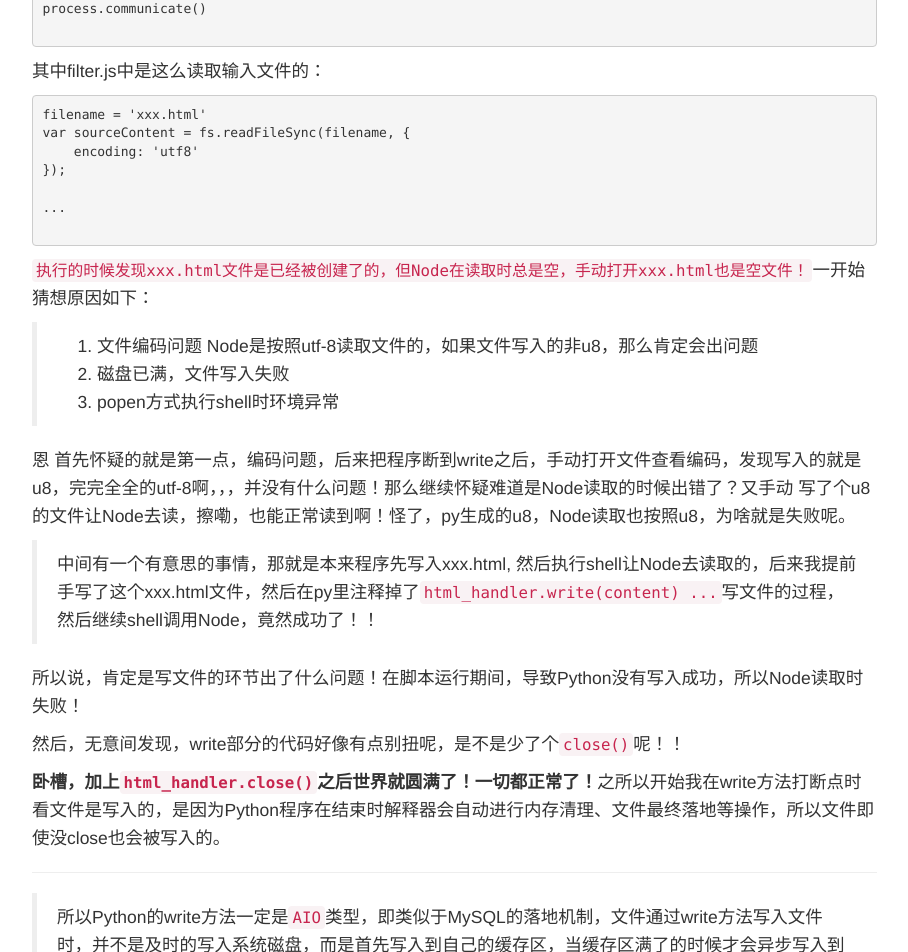
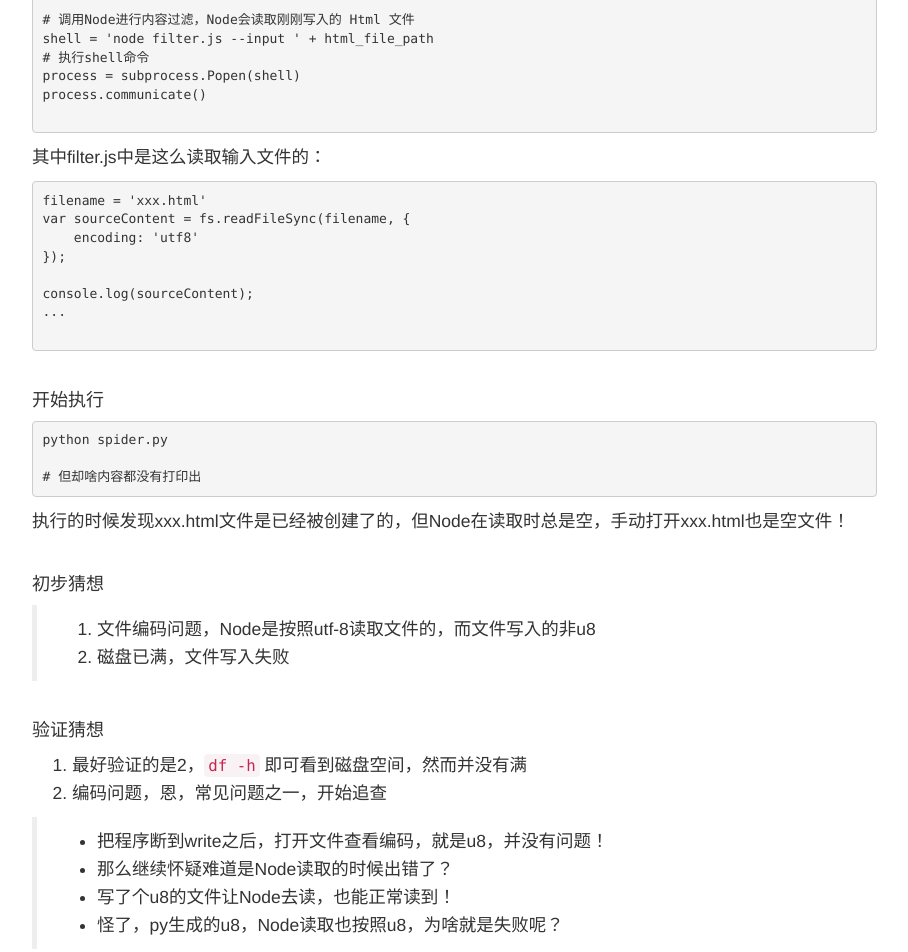
Before and after one commit to qishibo/qishibo.github.io, a Jekyll site: the page built from _posts/2017-04-11-python-write.md, in a window 1280 px wide and 1400 px high, scrolled down 850 px. Shown: the top 952 px of the window, without its empty margins (98-1006 px from the left). Built offline with Jekyll 4.4.1, drawn with Linux system fonts in a browser that asks for light colours; nearby versions of some CDN libraries; some of the changed text lies outside the part shown.

Commit message:
python write

````diff
--- a/_posts/2017-04-11-python-write.md
+++ b/_posts/2017-04-11-python-write.md
@@ -3,23 +3,21 @@
 title: Python write 函数写文件失败
 comments: 1
 code: 1
-keywords: Python, write, 文件写失败
-description: Python的write函数写入文件后，文件被创建，但内容为空
+keywords: Python Write Failed, python write, python文件写失败
+description: Python的write函数写入文件后，程序内立即进行读取操作，结果是文件被创建，但读取内容为空
 tags: [python]
 ---
 
-工作中涉及到了内容抓取的过程，用Python抓取对应的html页面，存储到本地文件，然后将本地文件的路径作为参数，调用本地Node进行杂质过滤和内容提取。大致过程是这样的：
+工作中涉及到了内容抓取的需求，用 Python 根据Url抓取对应的Html页面，并存储到本地文件，然后程序内继续将本地文件的路径作为参数，调用Node进行杂质过滤和内容提取。但怪的是在Python执行期间，已经完成了write操作，Node读取该文件的时候却得不到任何内容！这让我很尴尬
 
-``` shell
-# 抓取HTML文件写入xxx.html
-python spider.py --output xxx.html
-# Node读取xxx.html进行内容过滤 并将结果输出到标准输出
-node filter.js --input xxx.html
-```
 
-然后今天要说的坑出现在Python逻辑部分，伪代码如下
+## 复现情景
+
+#### 伪代码如下
 
 ```python
+# filename: spider.py
+
 # 要写入的html路径
 html_file_path = 'xxx.html'
 
@@ -29,9 +27,9 @@
 
 # 进行文件写入
 html_handler = open(html_file_path, "w")
-html_handler.write(content)
+html_handler.write(content) # 注意这里完成了write操作
 
-# 调用Node进行内容过滤
+# 调用Node进行内容过滤，Node会读取刚刚写入的 Html 文件
 shell = 'node filter.js --input ' + html_file_path
 # 执行shell命令
 process = subprocess.Popen(shell)
@@ -47,31 +45,73 @@
     encoding: 'utf8'
 });
 
+console.log(sourceContent);
 ...
 
 ```
 
-`执行的时候发现xxx.html文件是已经被创建了的，但Node在读取时总是空，手动打开xxx.html也是空文件！`一开始猜想原因如下：
+#### 开始执行
+```shell
+python spider.py
 
-> 1. 文件编码问题 Node是按照utf-8读取文件的，如果文件写入的非u8，那么肯定会出问题
+# 但却啥内容都没有打印出
+```
+执行的时候发现xxx.html文件是已经被创建了的，但Node在读取时总是空，手动打开xxx.html也是空文件！
+
+#### 初步猜想
+
+> 1. 文件编码问题，Node是按照utf-8读取文件的，而文件写入的非u8
 > 2. 磁盘已满，文件写入失败
-> 3. popen方式执行shell时环境异常
 
-恩 首先怀疑的就是第一点，编码问题，后来把程序断到write之后，手动打开文件查看编码，发现写入的就是u8，完完全全的utf-8啊，，，并没有什么问题！那么继续怀疑难道是Node读取的时候出错了？又手动 写了个u8的文件让Node去读，擦嘞，也能正常读到啊！怪了，py生成的u8，Node读取也按照u8，为啥就是失败呢。
 
-> 中间有一个有意思的事情，那就是本来程序先写入xxx.html, 然后执行shell让Node去读取的，后来我提前手写了这个xxx.html文件，然后在py里注释掉了`html_handler.write(content) ...`写文件的过程，然后继续shell调用Node，竟然成功了！！
+#### 验证猜想
 
-所以说，肯定是写文件的环节出了什么问题！在脚本运行期间，导致Python没有写入成功，所以Node读取时失败！
+1. 最好验证的是2，`df -h` 即可看到磁盘空间，然而并没有满
+2. 编码问题，恩，常见问题之一，开始追查
 
-然后，无意间发现，write部分的代码好像有点别扭呢，是不是少了个`close()`呢！！
+> - 把程序断到write之后，打开文件查看编码，就是u8，并没有问题！
+> - 那么继续怀疑难道是Node读取的时候出错了？
+> - 写了个u8的文件让Node去读，也能正常读到！
+> - 怪了，py生成的u8，Node读取也按照u8，为啥就是失败呢？
 
-**卧槽，加上`html_handler.close()`之后世界就圆满了！一切都正常了！**之所以开始我在write方法打断点时看文件是写入的，是因为Python程序在结束时解释器会自动进行内存清理、文件最终落地等操作，所以文件即使没close也会被写入的。
+> 中间有一个有意思的事情，那就是本来程序先写入xxx.html, 然后执行shell让Node去读取的，后来我提前手写了这个xxx.html文件，然后在python里注释掉了*html_handler.write(content)*写文件的过程，然后继续shell调用Node，竟然读取成功了！！
 
 ------
 
-> 所以Python的write方法一定是`AIO`类型，即类似于MySQL的落地机制，文件通过write方法写入文件时，并不是及时的写入系统磁盘，而是首先写入到自己的缓存区，当缓存区满了的时候才会异步写入到磁盘进行落地，否则永远不会写入到真实磁盘文件，**除非你手动执行了close操作，因为这也能达到类似的效果**
+**所以说，肯定是写文件的环节出了什么问题！在脚本运行期间，导致Python没有写入成功，所以Node读取时失败！**
 
-这和PHP的垃圾回收机制也很像嘛，默认在垃圾堆【根缓存区】满了的时候自动进行变量清除，或者你手动执行gc_collect_cycles()函数释放垃圾变量，回收内存。
+-------
+
+#### 问题发现和解决
+
+> 无意间发现，write部分的代码好像有点别扭呢，是不是少了个`close()`呢！！
+<br>恩 ，发现bug就是这么随意...
+
+然后在python的write步骤之后加上了下面的代码
+
+```python
+# 关闭文件句柄
+html_handler.close()
+```
+
+恩，世界就圆满了！一切都正常了！
+
+
+## 问题总结
+
+> Python的write方法是`AIO [Asynchronous Input/Output]`  类型，即异步输入输出，类似于MySQL的落地机制，文件通过write方法写入文件时，并不是及时的写入系统磁盘，而是首先写入到自己的缓存区[内存]，当缓存区满了的时候才会异步写入到磁盘进行落地，否则永远不会写入真实磁盘文件，**
+
+当然，有两种情况可以改变上述异步写入的行为：
+> 1. 手动对文件句柄执行`close()`操作，这样解释器会立即刷新缓存到文件，立即写入
+> 2. 程序终止时如`exit()`，解释器会自动进行内存清理、缓存区最终落地等操作，文件也会被写入
+
+这和PHP的垃圾回收机制也很像嘛，默认在垃圾堆【根缓存区】满了的时候自动进行变量清除，或者你手动执行gc_collect_cycles()函数释放垃圾变量，强制立即回收内存。
+
+### 回顾
+再回顾之所以开始我用exit方法在write处打断点时即使没close文件也是被写入的，看来是命中了情况2。
+<br>后来加了close方法是命中了情景1，所以两种情况文件都被写入了。
+
+
 
 <br><br>
 
````
